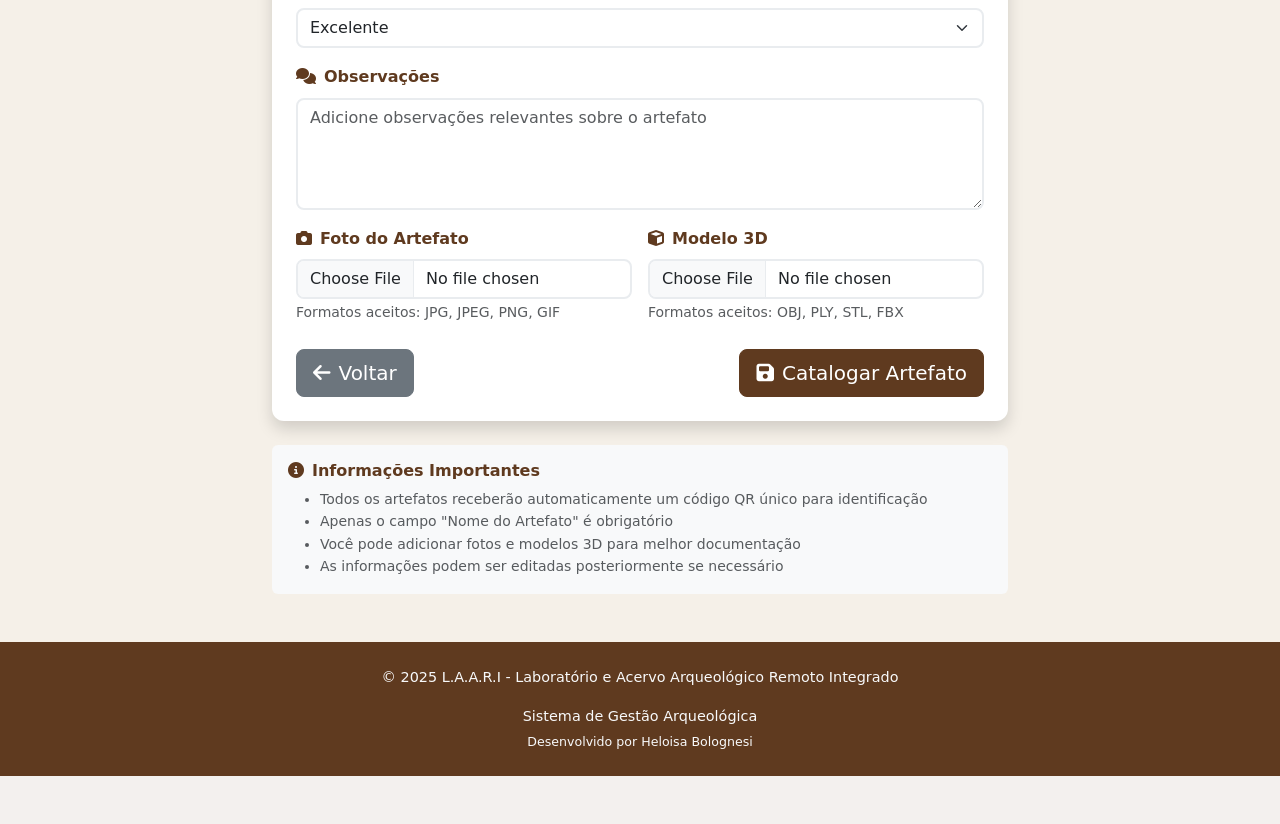
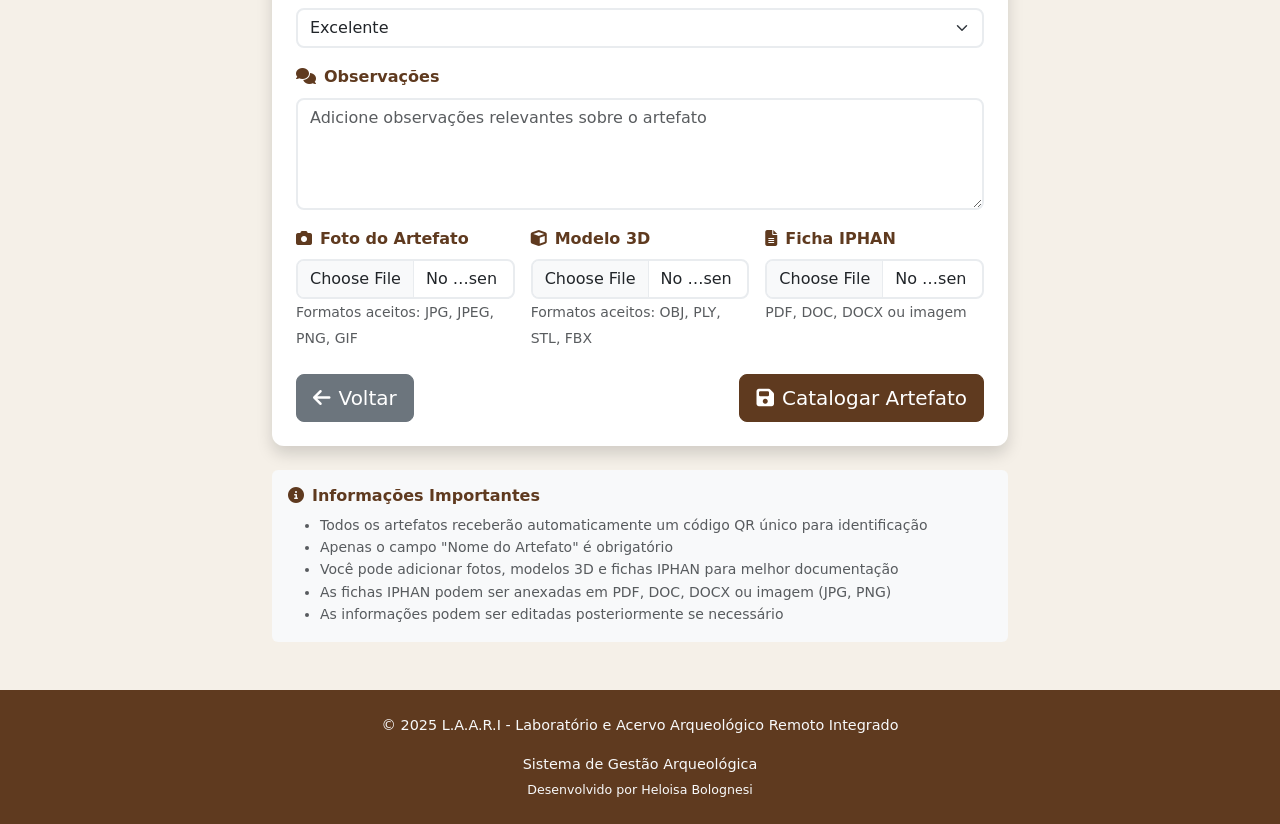
Before and after one commit to heloisabolognesi/teste22, a Flask app: page /catalogar_novo in a window 1280 px wide. Shown: the part 877-1701 px from the top of the page. Before the commit the page ends 1653 px from the top, so only its background shows below. Run offline with Flask 3, Linux system fonts and the light colour scheme; the visitor is signed in with stand-in values (Sample User, id 1); some libraries are stand-ins or nearby versions; some web fonts are replaced.

Commit message:
Add capability to attach IPHAN standard forms for artifacts
Adds a new file field for IPHAN forms in the ArtifactForm, updates the Artifact model to include a path for the IPHAN form, and modifies the cataloging route to handle the upload and saving of IPHAN form files. UI templates are updated to display and accept the new field.

Replit-Commit-Author: Agent
Replit-Commit-Session-Id: e5e82fc3-78f7-43b1-9d5c-71e5209f6fc0
Replit-Commit-Checkpoint-Type: full_checkpoint
Replit-Commit-Event-Id: b328d1b2-730c-4b06-a44b-b3b71de4704c
Replit-Commit-Screenshot-Url: https://storage.googleapis.com/screenshot-production-us-central1/99929ef9-ec3b-4086-b395-0b98b36d8f91/e5e82fc3-78f7-43b1-9d5c-71e5209f6fc0/TUfercd

```diff
--- a/forms.py
+++ b/forms.py
@@ -107,6 +107,7 @@ class ArtifactForm(FlaskForm):
     observations = TextAreaField('Observações')
     photo = FileField('Foto', validators=[FileAllowed(['jpg', 'jpeg', 'png', 'gif'], 'Apenas imagens são permitidas!')])
     model_3d = FileField('Modelo 3D', validators=[FileAllowed(['obj', 'ply', 'stl', 'fbx'], 'Apenas modelos 3D são permitidos!')])
+    iphan_form = FileField('Ficha IPHAN', validators=[FileAllowed(['pdf', 'doc', 'docx', 'jpg', 'jpeg', 'png'], 'Apenas PDF, DOC, DOCX ou imagens são permitidos!')])
 
 class ProfessionalForm(FlaskForm):
     name = StringField('Nome', validators=[DataRequired(), Length(max=100)])
--- a/models.py
+++ b/models.py
@@ -49,6 +49,7 @@ class Artifact(db.Model):
     observations = db.Column(db.Text)
     photo_path = db.Column(db.String(255))
     model_3d_path = db.Column(db.String(255))
+    iphan_form_path = db.Column(db.String(255))
     qr_code = db.Column(db.String(100), unique=True)
 
     # Campos de localização arqueológica
--- a/routes.py
+++ b/routes.py
@@ -198,6 +198,14 @@ def catalogar_novo():
                 artifact.model_3d_path = model_path
             else:
                 flash('Erro ao fazer upload do modelo 3D. Tente novamente.', 'warning')
+
+        # Handle IPHAN form upload
+        if form.iphan_form.data:
+            iphan_path = save_uploaded_file(form.iphan_form.data, 'uploads/iphan_forms')
+            if iphan_path:
+                artifact.iphan_form_path = iphan_path
+            else:
+                flash('Erro ao fazer upload da ficha IPHAN. Tente novamente.', 'warning')
 
         db.session.add(artifact)
         db.session.commit()
--- a/templates/acervo.html
+++ b/templates/acervo.html
@@ -160,6 +160,11 @@
                                     <i class="fas fa-cube"></i>
                                 </span>
                                 {% endif %}
+                                {% if artifact.iphan_form_path %}
+                                <span class="badge bg-primary" title="Possui ficha IPHAN">
+                                    <i class="fas fa-file-alt"></i>
+                                </span>
+                                {% endif %}
                                 {% if artifact.scans_3d %}
                                 <span class="badge bg-info" title="Possui scan 3D">
                                     <i class="fas fa-scanner"></i>
--- a/templates/catalogacao.html
+++ b/templates/catalogacao.html
@@ -107,6 +107,11 @@
                                 <i class="fas fa-cube me-1"></i>3D
                             </span>
                             {% endif %}
+                            {% if artifact.iphan_form_path %}
+                            <span class="badge bg-primary me-1" title="Possui ficha IPHAN">
+                                <i class="fas fa-file-alt me-1"></i>IPHAN
+                            </span>
+                            {% endif %}
                             {% if artifact.scans_3d %}
                             <span class="badge bg-success me-1">
                                 <i class="fas fa-scanner me-1"></i>Scanned
--- a/templates/catalogar_novo.html
+++ b/templates/catalogar_novo.html
@@ -173,7 +173,7 @@
                         <!-- Upload de Arquivos -->
                         <div class="col-12">
                             <div class="row g-3">
-                                <div class="col-md-6">
+                                <div class="col-md-4">
                                     <label for="{{ form.photo.id }}" class="form-label fw-bold">
                                         <i class="fas fa-camera me-2"></i>Foto do Artefato
                                     </label>
@@ -186,7 +186,7 @@
                                     {% endif %}
                                 </div>
 
-                                <div class="col-md-6">
+                                <div class="col-md-4">
                                     <label for="{{ form.model_3d.id }}" class="form-label fw-bold">
                                         <i class="fas fa-cube me-2"></i>Modelo 3D
                                     </label>
@@ -195,6 +195,19 @@
                                     {% if form.model_3d.errors %}
                                         <div class="invalid-feedback d-block">
                                             {% for error in form.model_3d.errors %}{{ error }}{% endfor %}
+                                        </div>
+                                    {% endif %}
+                                </div>
+
+                                <div class="col-md-4">
+                                    <label for="{{ form.iphan_form.id }}" class="form-label fw-bold">
+                                        <i class="fas fa-file-alt me-2"></i>Ficha IPHAN
+                                    </label>
+                                    {{ form.iphan_form(class="form-control", accept=".pdf,.doc,.docx,.jpg,.jpeg,.png") }}
+                                    <small class="form-text text-muted">PDF, DOC, DOCX ou imagem</small>
+                                    {% if form.iphan_form.errors %}
+                                        <div class="invalid-feedback d-block">
+                                            {% for error in form.iphan_form.errors %}{{ error }}{% endfor %}
                                         </div>
                                     {% endif %}
                                 </div>
@@ -221,7 +234,8 @@
             <ul class="mb-0 small text-muted">
                 <li>Todos os artefatos receberão automaticamente um código QR único para identificação</li>
                 <li>Apenas o campo "Nome do Artefato" é obrigatório</li>
-                <li>Você pode adicionar fotos e modelos 3D para melhor documentação</li>
+                <li>Você pode adicionar fotos, modelos 3D e fichas IPHAN para melhor documentação</li>
+                <li>As fichas IPHAN podem ser anexadas em PDF, DOC, DOCX ou imagem (JPG, PNG)</li>
                 <li>As informações podem ser editadas posteriormente se necessário</li>
             </ul>
         </div>
```
